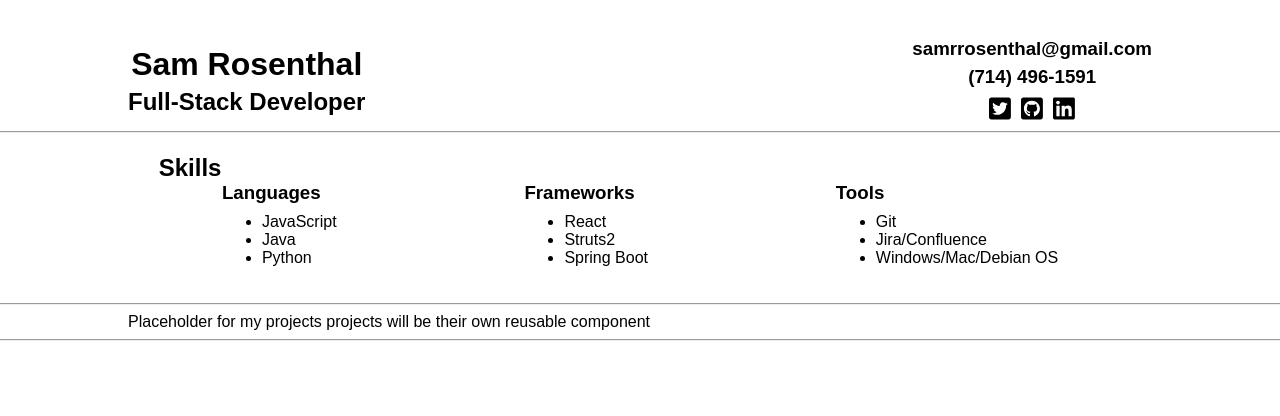
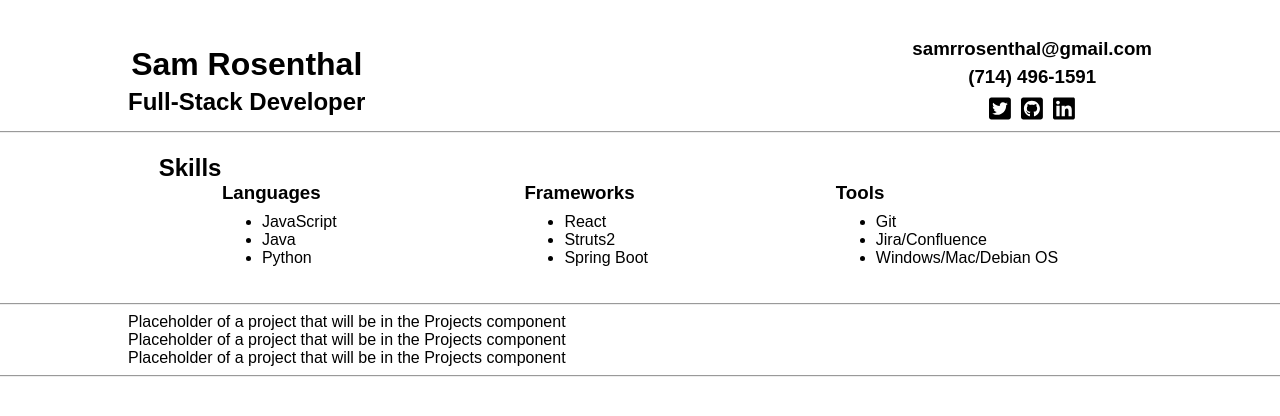
Before and after one commit to SammRosenthal/samrosenthal.github.io, a React (Create React App) app: page / in a window 1280 px wide. Shown: the top 416 px of the page. Built offline with nearby package versions, Linux system fonts and the light colour scheme; a web font is replaced by a local one.

Commit message:
added the Project component and nested it inside Projects

```diff
--- a/src/components/projects/Projects.js
+++ b/src/components/projects/Projects.js
@@ -1,9 +1,13 @@
 import React from "react";
+import Project from "./project/Project";
+import "./projects.css";
 
 const Projects = () => {
   return (
     <div>
-      Placeholder for my projects projects will be their own reusable component
+      <Project />
+      <Project />
+      <Project />
     </div>
   );
 };
--- /dev/null
+++ b/src/components/projects/project/Project.js
@@ -0,0 +1,10 @@
+import React from "react";
+import "./project.css";
+
+const Project = () => {
+  return (
+    <div>Placeholder of a project that will be in the Projects component</div>
+  );
+};
+
+export default Project;
```
Also changed, not shown: src/components/projects/project/project.css (added).
